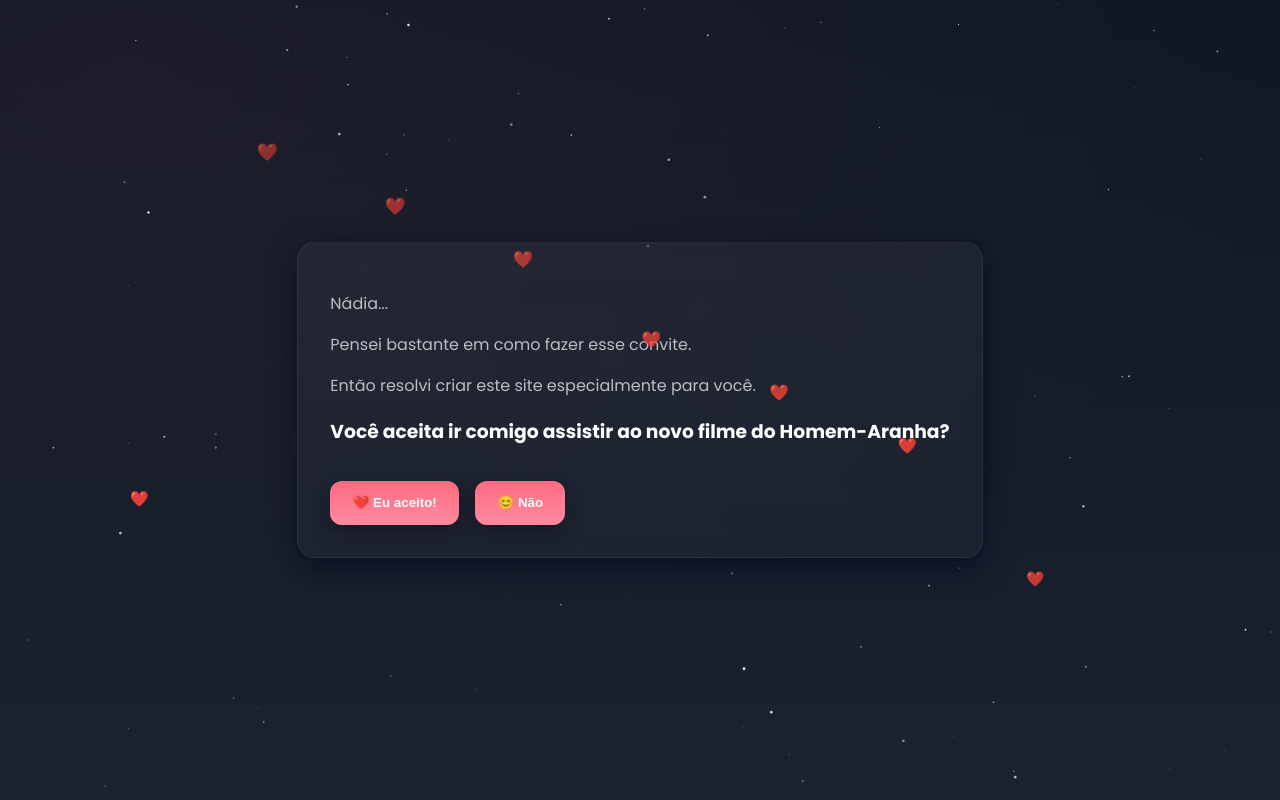
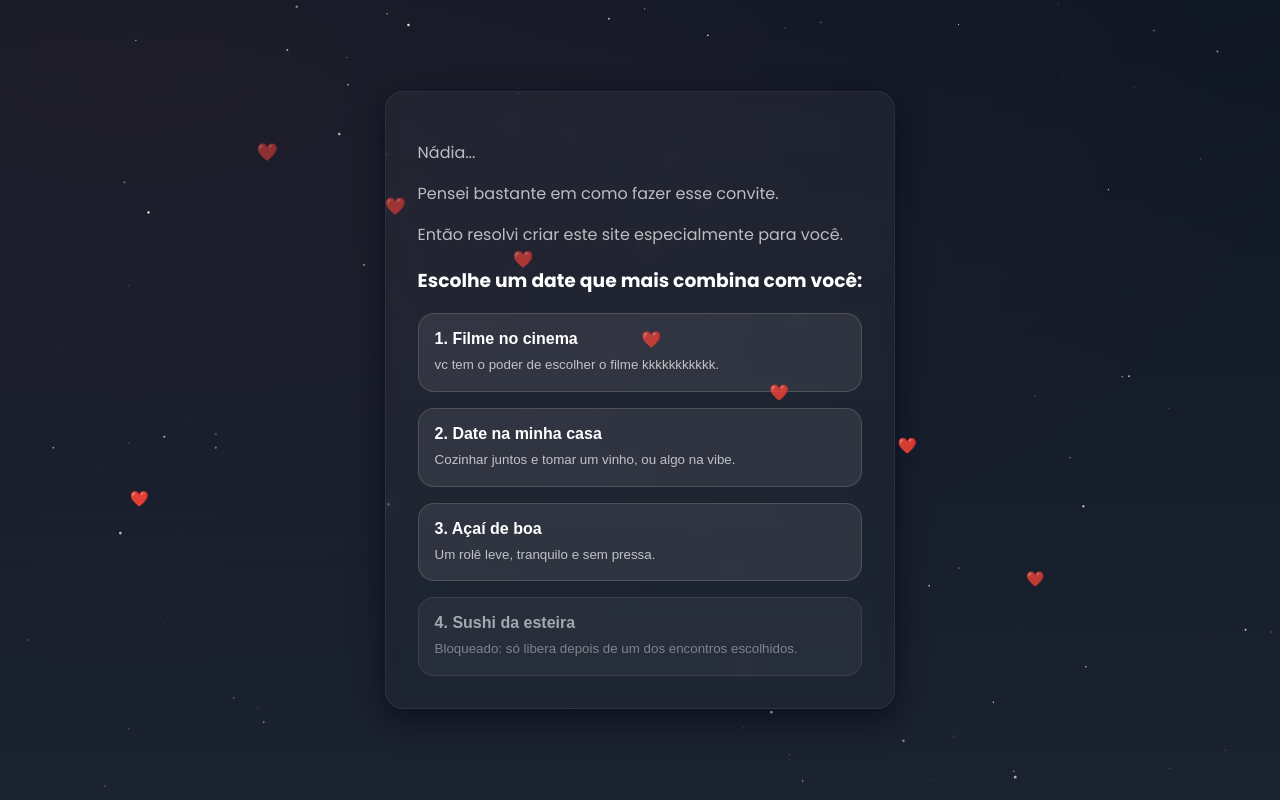
Before and after one commit to vitor-sampai0/site_her, a React (Vite) app: page /invite in a window 1280 px wide. Built offline with nearby package versions, Linux system fonts and the light colour scheme.

Commit message:
Update invitation date options

```diff
--- a/src/pages/Invitation/Invitation.css
+++ b/src/pages/Invitation/Invitation.css
@@ -1,4 +1,39 @@
 .intro .line{opacity:0;color:var(--muted);animation:fadeIn 1s forwards}
 @keyframes fadeIn{to{opacity:1}}
-.actions{display:flex;gap:1rem;margin-top:1rem}
-.msg{color:var(--muted);white-space:pre-line}
+.date-grid{
+	display:grid;
+	grid-template-columns:repeat(auto-fit,minmax(220px,1fr));
+	gap:1rem;
+	margin-top:1rem;
+}
+
+.date-option{
+	display:flex;
+	flex-direction:column;
+	gap:.5rem;
+	padding:1rem;
+	border-radius:1rem;
+	border:1px solid rgba(255,255,255,.14);
+	background:rgba(255,255,255,.08);
+	color:var(--text);
+	text-align:left;
+	cursor:pointer;
+	transition:transform .2s ease, border-color .2s ease, background .2s ease, opacity .2s ease;
+}
+
+.date-option:hover:not(:disabled){
+	transform:translateY(-2px);
+	border-color:rgba(255,255,255,.28);
+	background:rgba(255,255,255,.12);
+}
+
+.date-option strong{font-size:1rem}
+
+.date-option span{color:var(--muted);line-height:1.4}
+
+.date-option--locked{
+	opacity:.6;
+	cursor:not-allowed;
+}
+
+.msg{color:var(--muted);white-space:pre-line;margin-top:1rem}
--- a/src/pages/Invitation/Invitation.jsx
+++ b/src/pages/Invitation/Invitation.jsx
@@ -1,26 +1,62 @@
-import React, {useState} from 'react'
+import React, {useEffect, useState} from 'react'
 import { useNavigate } from 'react-router-dom'
 import GlassCard from '../../components/GlassCard/GlassCard'
 import FloatingHearts from '../../components/FloatingHearts/FloatingHearts'
 import './Invitation.css'
 
 export default function Invitation(){
-  const [msg,setMsg]=useState(null)
+  const [feedback,setFeedback]=useState(null)
+  const [selectedId,setSelectedId]=useState(null)
+  const [sushiUnlocked,setSushiUnlocked]=useState(false)
   const navigate = useNavigate()
 
-  function accept(){
-    setMsg('Você acabou de deixar meu dia muito mais feliz! ❤️')
+  useEffect(()=>{
+    setSushiUnlocked(window.localStorage.getItem('sushiUnlocked') === 'true')
+  },[])
+
+  const dateOptions = [
+    {
+      id: 'cinema',
+      title: '1. Filme no cinema',
+      subtitle: 'vc tem o poder de escolher o filme kkkkkkkkkkk.',
+      screenMessage: 'Boa escolha ❤️ Um cinema já começou muito bem.',
+      whatsappMessage: 'Escolhi o filme no cinema (coloque aqui o filme que vc gostaria de assistir ). Quero muito viver esse date com você, comer uma pipoca e te ver sorrindo do meu lado. ❤️🍿'
+    },
+    {
+      id: 'house',
+      title: '2. Date na minha casa',
+      subtitle: 'Cozinhar juntos e tomar um vinho, ou algo na vibe.',
+      screenMessage: 'Essa é especial ❤️ Cozinhar juntos deixa tudo mais nosso.',
+      whatsappMessage: 'Escolhi o date na sua casa. Quero cozinhar com você, abrir um vinho e deixar a noite leve, gostosa e cheia de carinho. 🍷✨'
+    },
+    {
+      id: 'acai',
+      title: '3. Açaí de boa',
+      subtitle: 'Um rolê leve, tranquilo e sem pressa.',
+      screenMessage: 'Perfeito ❤️ Um açaí de boa combina demais com nós dois.',
+      whatsappMessage: 'Escolhi o açaí de boa. Quero um encontro leve com você, sem pressa, só conversando, rindo e curtindo o momento. 💖🥣'
+    },
+    {
+      id: 'sushi',
+      title: '4. Sushi da esteira',
+      subtitle: 'Bloqueado: só libera depois de um dos encontros escolhidos.',
+      screenMessage: 'Sushi na esteira bloqueado 🔒 Essa opção só vai estar disponível depois de você escolher um dos outros encontros.',
+      whatsappMessage: 'Queria liberar o sushi na esteira, mas ele vai ficar para depois de um dos nossos encontros escolhidos. Aí sim a gente marca esse bônus especial. 🍣'
+    }
+  ]
+
+  function chooseDate(option){
+    if(option.id === 'sushi'){
+      setFeedback(option.screenMessage)
+      return
+    }
+
+    setSelectedId(option.id)
+    setFeedback(option.screenMessage)
+    window.localStorage.setItem('sushiUnlocked', 'true')
+    setSushiUnlocked(true)
     setTimeout(()=>{
-      const msg = encodeURIComponent('Sim, eu aceito! Mal posso esperar pelo filme com você! Que legal esse site que você fez. 💖😊🍿')
-      window.open(`https://wa.me/5581998326632?text=${msg}`, '_blank')
-      navigate('/success')
-    },3000)
-  }
-
-  function decline(){
-    setMsg('Tudo bem ❤️\nObrigado por responder com sinceridade. Eu respeito totalmente sua decisão. Desejo que a gente resolva isso de uma forma saudável e que possamos continuar nos relacionando bem. Se mudar de ideia, é só me chamar! 💖')
-    setTimeout(()=>{
-      const msg = encodeURIComponent('não estou preparada para isso, sinto muito 💖')
+      const msg = encodeURIComponent(option.whatsappMessage)
       window.open(`https://wa.me/5581998326632?text=${msg}`, '_blank')
       navigate('/success')
     },3000)
@@ -34,15 +70,24 @@
           <p className="line">Pensei bastante em como fazer esse convite.</p>
           <p className="line">Então resolvi criar este site especialmente para você.</p>
         </div>
-        <h3>Você aceita ir comigo assistir ao novo filme do Homem-Aranha?</h3>
-        {!msg ? (
-          <div className="actions">
-            <button className="btn" onClick={accept}>❤️ Eu aceito!</button>
-            <button className="btn" onClick={decline}>😊 Não</button>
+        <h3>Escolhe um date que mais combina com você:</h3>
+        {!selectedId ? (
+          <div className="date-grid">
+            {dateOptions.map(option => (
+              <button
+                key={option.id}
+                className={`date-option ${option.id === 'sushi' && !sushiUnlocked ? 'date-option--locked' : ''}`}
+                onClick={() => chooseDate(option)}
+                type="button"
+                disabled={option.id === 'sushi' && !sushiUnlocked}
+              >
+                <strong>{option.title}</strong>
+                <span>{option.subtitle}</span>
+              </button>
+            ))}
           </div>
-        ) : (
-          <div className="msg">{msg}</div>
-        )}
+        ) : null}
+        {feedback ? <div className="msg">{feedback}</div> : null}
       </GlassCard>
       <FloatingHearts />
     </div>
```
Also changed, not shown: 2 other files (tests, documents, lock files or other folders).
